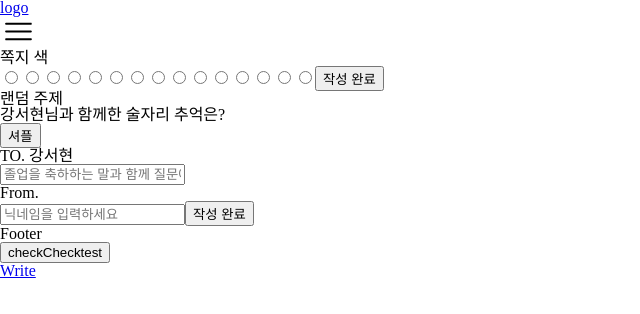
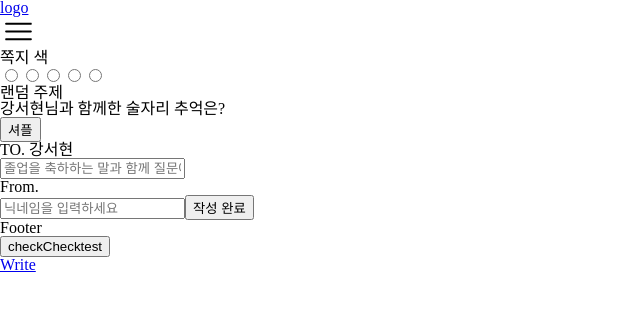
Before and after one commit to vdnuit/Congraduation, a React (Create React App) app in the folder front/: page /write in a window 1280 px wide. Shown: the top 314 px of the page, without its empty margins (0-640 px from the left). Built offline with nearby package versions, Linux system fonts and the light colour scheme.

Commit message:
write 페이지 진행중+ colorselect 추가

```diff
--- a/front/src/components/ColorSelect.jsx
+++ b/front/src/components/ColorSelect.jsx
@@ -1,57 +1,29 @@
 /* eslint-disable react/jsx-props-no-spreading */
-import React, { useState } from 'react';
+import React, { useState, useEffect } from 'react';
 
 import { useForm } from 'react-hook-form';
 
 import { PropTypes } from 'prop-types';
 
-function ColorSelect(setIcon) {
-    const [value, setValue] = useState();
+function ColorSelect({ IconChecked }) {
+    const [value, setValue] = useState({ color: undefined });
     const { register, watch } = useForm();
-    console.log(watch());
+    useEffect(() => {
+        console.log(value);
+        IconChecked(value.color);
+    }, [value]);
     const onChange = () => {
         setValue(watch);
-        console.log(value);
     };
     return (
         <div>
-            <form>
-                <input
-                    {...register('color')}
-                    type="radio"
-                    name="color"
-                    value="0"
-                    onChange={onChange}
-                />
-                <input
-                    {...register('color')}
-                    type="radio"
-                    name="color"
-                    value="1"
-                    onChange={onChange}
-                />
-                <input
-                    {...register('color')}
-                    type="radio"
-                    name="color"
-                    value="2"
-                    onChange={onChange}
-                />
-                <input
-                    {...register('color')}
-                    type="radio"
-                    name="color"
-                    value="3"
-                    onChange={onChange}
-                />
-                <input
-                    {...register('color')}
-                    type="radio"
-                    name="color"
-                    value="4"
-                    onChange={onChange}
-                />
-                <input
+            <form onChange={onChange}>
+                <input {...register('color')} type="radio" name="color" value="0" />
+                <input {...register('color')} type="radio" name="color" value="1" />
+                <input {...register('color')} type="radio" name="color" value="2" />
+                <input {...register('color')} type="radio" name="color" value="3" />
+                <input {...register('color')} type="radio" name="color" value="4" />
+                {/* <input
                     {...register('color')}
                     type="radio"
                     name="color"
@@ -120,22 +92,12 @@ function ColorSelect(setIcon) {
                     name="color"
                     value="14"
                     onChange={onChange}
-                />
-                <button
-                    type="button"
-                    onClick={() => {
-                        const dict = watch;
-                        console.log(dict.color);
-                        setIcon('a');
-                    }}
-                >
-                    작성 완료
-                </button>
+                /> */}
             </form>
         </div>
     );
 }
 ColorSelect.propTypes = {
-    setIcon: PropTypes.func.isRequired
+    IconChecked: PropTypes.func.isRequired
 };
 export default ColorSelect;
--- a/front/src/components/Footer.jsx
+++ b/front/src/components/Footer.jsx
@@ -3,16 +3,21 @@ import styled from 'styled-components';
 import React, { useState } from 'react';
 import ModalCheck from './ModalCheck';
 
+// import { useRecoilValue } from 'recoil';
+// import { temporaryTreeAtom } from '../Atom';
+
 const Container = styled.div``;
 const Text = styled.p``;
 
 function Footer() {
+    // const temporaryTree = useRecoilValue(temporaryTreeAtom);
     const [checkOpen, setCheckOpen] = useState(false);
     const showCheck = () => {
         setCheckOpen(true);
     };
     return (
         <Container>
+            {/* {console.log(temporaryTree)} */}
             <Text>Footer</Text>
             <button type="button" onClick={showCheck}>
                 checkChecktest
--- a/front/src/pages/Write.jsx
+++ b/front/src/pages/Write.jsx
@@ -1,16 +1,21 @@
 /* eslint-disable react/jsx-props-no-spreading */
-import React, { useState } from 'react';
+import React, { useState, useEffect } from 'react';
 import { useForm } from 'react-hook-form';
 import { useRecoilValue } from 'recoil';
 import { ownerNameAtom } from '../Atom';
 import ColorSelect from '../components/ColorSelect';
 
 function Write() {
-    const [note, setNote] = useState();
     const [icon, setIcon] = useState();
     const { register, watch } = useForm();
-    console.log(watch());
+    const IconChecked = (current) => {
+        setIcon(current);
+    };
     const ownerName = useRecoilValue(ownerNameAtom);
+    useEffect(() => {
+        console.log(icon);
+    }, [icon]);
+    // const [temporaryTree, setTree] = useRecoilValue(temporaryTreeAtom);
     const questions = [
         `${ownerName}님이 좋아하는 것은?`,
         `${ownerName}님과 함께한 가장 즐거웠던 추억은?`,
@@ -53,16 +58,16 @@ function Write() {
     const [index, setIndex] = useState(randomNum(0, questions.length));
 
     const SubmitEvent = () => {
-        setNote(watch);
-        note.question = questions[index];
-        note.icon = icon;
-        console.log(note);
+        const dict = { ...watch(), question: questions[index], icon };
+
+        console.log(dict);
+        // setTree(temporaryTree.map((e) => [...e, dict]));
     };
+
     return (
         <div>
-            {console.log(questions)}
             <h3>쪽지 색</h3>
-            <ColorSelect setIcon={setIcon} />
+            <ColorSelect IconChecked={IconChecked} />
             <h3>랜덤 주제</h3>
             <p>{questions[index]}</p>
             <button
```
